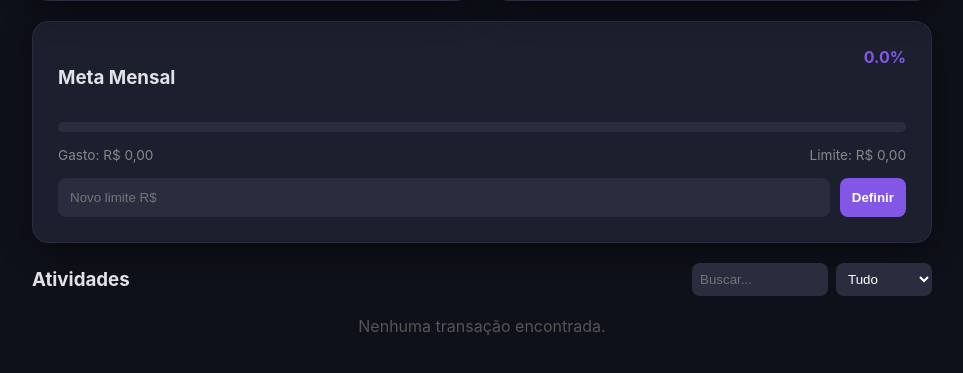
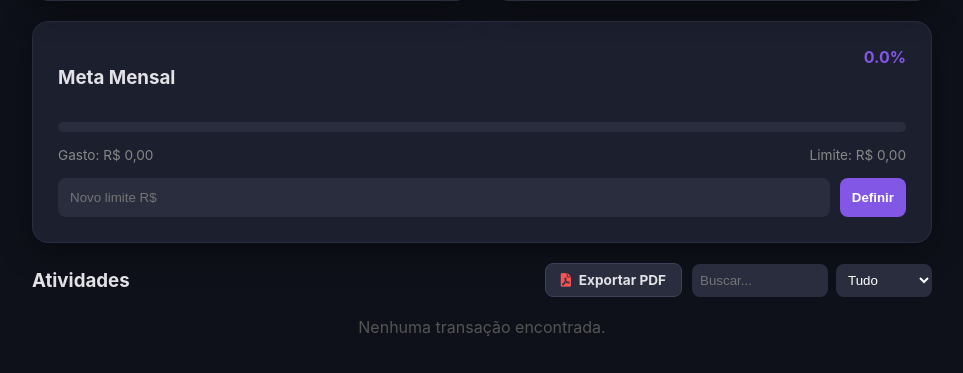
Before and after one commit to LeinadAyla/financas_portfolio, a Flask app: page /home in a window 1280 px wide. Shown: the part 439-812 px from the top of the page, without its empty margins (158-1121 px from the left). Before the commit the page ends 774 px from the top, so only its background shows below. Run offline with Flask 3, Linux system fonts and the light colour scheme; the visitor is signed in with stand-in values (Sample User, id 1); data that the repository does not hold is empty; some libraries are stand-ins or nearby versions.

Commit message:
feat: implementacao de exportacao de PDF, filtros de busca e correcoes de seguranca

```diff
--- a/projeto_financas_v1/app/main.py
+++ b/projeto_financas_v1/app/main.py
@@ -1,8 +1,10 @@
-from flask import Flask, render_template, request, redirect, url_for, flash
+from flask import Flask, render_template, request, redirect, url_for, flash, send_file
 from flask_sqlalchemy import SQLAlchemy
 from flask_login import LoginManager, UserMixin, login_user, login_required, logout_user, current_user
 from werkzeug.security import generate_password_hash, check_password_hash
 from datetime import datetime
+from fpdf import FPDF
+import io  # Essencial para gerenciar o fluxo de dados sem crash
 
 app = Flask(__name__)
 
@@ -10,8 +12,6 @@ app = Flask(__name__)
 @app.template_filter('format_brl')
 def format_brl(value):
     try:
-        # Formata: 1234.5 -> 1.234,50
-        # O replace garante a inversão de padrões americanos para brasileiros
         return "{:,.2f}".format(value).replace(",", "X").replace(".", ",").replace("X", ".")
     except (ValueError, TypeError):
         return "0,00"
@@ -38,7 +38,7 @@ class Transaction(db.Model):
     id = db.Column(db.Integer, primary_key=True)
     description = db.Column(db.String(100), nullable=False)
     value = db.Column(db.Float, nullable=False)
-    type = db.Column(db.String(10), nullable=False) # 'entrada' ou 'saida'
+    type = db.Column(db.String(10), nullable=False)
     date = db.Column(db.DateTime, default=datetime.utcnow)
     user_id = db.Column(db.Integer, db.ForeignKey('users.id'), nullable=False)
 
@@ -83,10 +83,8 @@ def home():
         db.session.commit()
         return redirect(url_for('home'))
 
-    # Lógica de Busca e Filtro
     search_query = request.args.get('search', '')
     filter_month = request.args.get('month', '')
-
     query = Transaction.query.filter_by(user_id=current_user.id)
 
     if search_query:
@@ -117,6 +115,65 @@ def home():
                            total_saida=total_saida,
                            progresso=progresso,
                            search_query=search_query)
+
+# --- ROTA DE EXPORTAÇÃO PDF BLINDADA ---
+@app.route('/exportar_pdf')
+@login_required
+def exportar_pdf():
+    try:
+        user_transactions = Transaction.query.filter_by(user_id=current_user.id).order_by(Transaction.date.desc()).all()
+
+        pdf = FPDF()
+        pdf.add_page()
+        pdf.set_font("Helvetica", "B", 16)
+
+        # Cabeçalho
+        pdf.cell(190, 10, "Relatorio Financeiro - Bank Pro 2026", ln=True, align='C')
+        pdf.set_font("Helvetica", size=10)
+        pdf.cell(190, 10, f"Usuario: {current_user.username} | Gerado em: {datetime.now().strftime('%d/%m/%Y %H:%M')}", ln=True, align='C')
+        pdf.ln(10)
+
+        # Cabeçalho da Tabela
+        pdf.set_fill_color(130, 87, 229)
+        pdf.set_text_color(255, 255, 255)
+        pdf.cell(80, 10, " Descricao", border=1, fill=True)
+        pdf.cell(35, 10, " Tipo", border=1, fill=True)
+        pdf.cell(40, 10, " Data", border=1, fill=True)
+        pdf.cell(35, 10, " Valor", border=1, fill=True)
+        pdf.ln()
+
+        # Dados
+        pdf.set_text_color(0, 0, 0)
+        total_final = 0
+        for t in user_transactions:
+            valor_txt = format_brl(t.value)
+            pdf.cell(80, 10, f" {t.description}", border=1)
+            pdf.cell(35, 10, f" {t.type.capitalize()}", border=1)
+            pdf.cell(40, 10, f" {t.date.strftime('%d/%m/%Y')}", border=1)
+            pdf.cell(35, 10, f" R$ {valor_txt}", border=1)
+            pdf.ln()
+            total_final += t.value if t.type == 'entrada' else -t.value
+
+        pdf.ln(5)
+        pdf.set_font("Helvetica", "B", 12)
+        pdf.cell(190, 10, f"SALDO TOTAL: R$ {format_brl(total_final)}", align='R')
+
+        # GERAÇÃO SEGURA DO STREAM DE BYTES
+        pdf_output = pdf.output()  # Captura os bytes do PDF
+
+        # Cria o buffer na memória
+        buffer = io.BytesIO(pdf_output)
+        buffer.seek(0) # Volta para o início do arquivo na memória
+
+        return send_file(
+            buffer,
+            as_attachment=True,
+            download_name='relatorio_bankpro_2026.pdf',
+            mimetype='application/pdf'
+        )
+    except Exception as e:
+        print(f"Erro ao gerar PDF: {e}")
+        return "Erro interno ao gerar o PDF", 500
 
 @app.route('/delete/<int:id>')
 @login_required
@@ -161,7 +218,6 @@ def logout():
     logout_user()
     return redirect(url_for('login'))
 
-# --- TRATAMENTO DE ERROS ---
 @app.errorhandler(404)
 def page_not_found(e):
     return render_template('404.html'), 404
--- a/projeto_financas_v1/app/templates/dashboard.html
+++ b/projeto_financas_v1/app/templates/dashboard.html
@@ -49,6 +49,27 @@
         .icon-circle { width: 40px; height: 40px; border-radius: 50%; display: flex; align-items: center; justify-content: center; margin-right: 15px; }
         .delete-btn { color: #494d63; transition: 0.2s; }
         .delete-btn:hover { color: var(--red); }
+
+        /* Estilo para o novo botão de PDF */
+        .btn-pdf {
+            background: #292d3e;
+            color: var(--text);
+            padding: 8px 15px;
+            border-radius: 8px;
+            text-decoration: none;
+            font-weight: bold;
+            font-size: 0.85rem;
+            display: flex;
+            align-items: center;
+            gap: 8px;
+            border: 1px solid #3d425a;
+            transition: 0.3s;
+        }
+        .btn-pdf:hover {
+            background: var(--primary);
+            color: white;
+            border-color: var(--primary);
+        }
     </style>
 </head>
 <body>
@@ -107,6 +128,12 @@
         <div class="history-list">
             <div style="display: flex; justify-content: space-between; align-items: center; margin-bottom: 20px;">
                 <h3 style="margin:0">Atividades</h3>
+
+                <div style="display: flex; gap: 10px; align-items: center;">
+                    <a href="{{ url_for('exportar_pdf') }}" class="btn-pdf" download>
+                        <i class="fas fa-file-pdf" style="color: var(--red);"></i> Exportar PDF
+                    </a>
+
                     <form method="GET" style="display: flex; gap: 8px;">
                         <input type="text" name="search" placeholder="Buscar..." value="{{ search_query if search_query else '' }}" style="width: 120px; margin:0; padding: 8px;">
                         <select name="month" onchange="this.form.submit()" style="width: auto; margin:0; padding: 8px;">
@@ -114,6 +141,7 @@
                             <option value="current" {{ 'selected' if request.args.get('month') == 'current' }}>Mês Atual</option>
                         </select>
                     </form>
+                </div>
             </div>
 
             {% for t in transactions %}
```
Also changed, not shown: projeto_financas_v1/requirements.txt (+5 -3 lines), 1 other file. Lines whose indentation alone changed are shown as unchanged.
